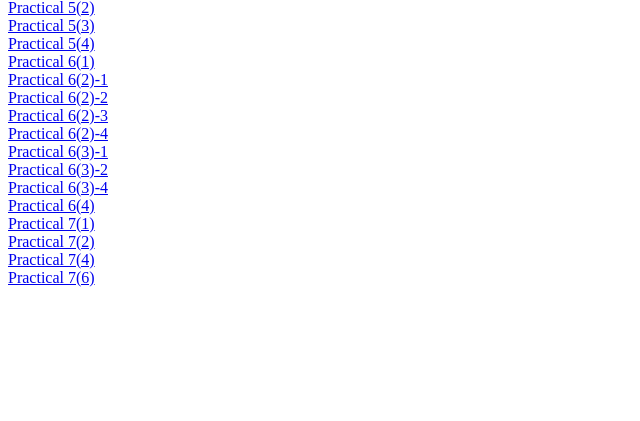
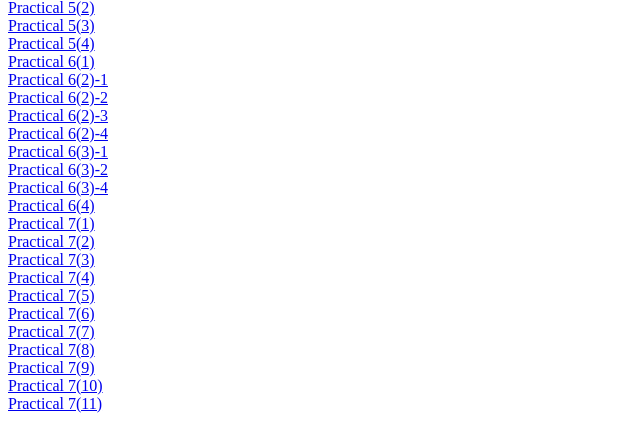
Before and after one commit to KavanBhavsar35/IWD-practicals, a PHP site: page / in a window 1280 px wide. Shown: the part 477-898 px from the top of the page, without its empty margins (0-640 px from the left). Before the commit the page ends 764 px from the top, so only its background shows below. Run offline with PHP 8.4, Linux system fonts and the light colour scheme.

Commit message:
updated index file

```diff
--- a/index.php
+++ b/index.php
@@ -36,8 +36,15 @@
     <a href="pr6-04.php">Practical 6(4)</a><br>
     <a href="pr7-01.php">Practical 7(1)</a><br>
     <a href="pr7-02.php">Practical 7(2)</a><br>
+    <a href="pr7-03.php">Practical 7(3)</a><br>
     <a href="pr7-04.php">Practical 7(4)</a><br>
+    <a href="pr7-05.php">Practical 7(5)</a><br>
     <a href="pr7-06.php">Practical 7(6)</a><br>
+    <a href="pr7-07.php">Practical 7(7)</a><br>
+    <a href="pr7-08.php">Practical 7(8)</a><br>
+    <a href="pr7-09.php">Practical 7(9)</a><br>
+    <a href="pr7-10.php">Practical 7(10)</a><br>
+    <a href="pr7-11.php">Practical 7(11)</a><br>
 </body>
 
 </html>
```
